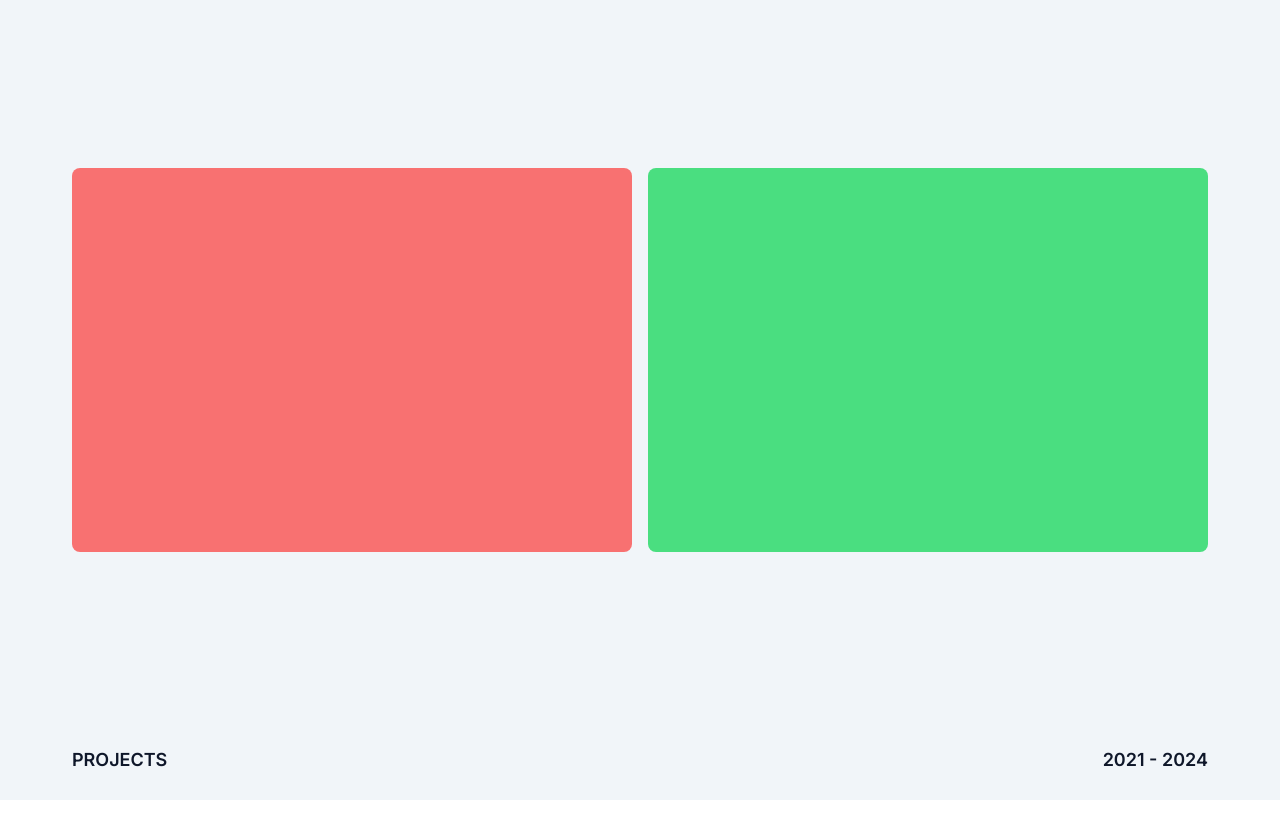
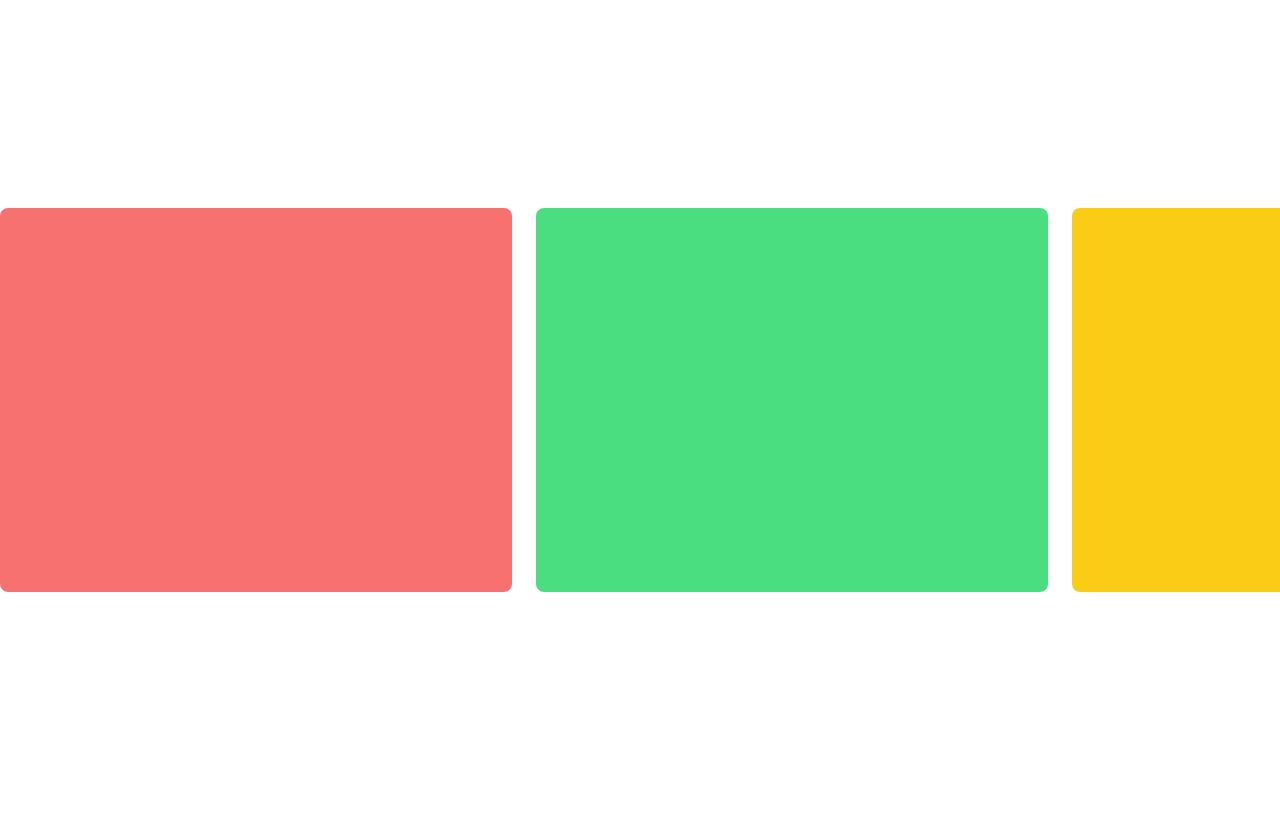
Before and after one commit to Kishn0109/frontend-journey, a Next.js app: page /projects in a window 1280 px wide. Shown: the top 838 px of the page. Before the commit the page ends 800 px from the top, so only its background shows below. Built offline with nearby package versions, Linux system fonts and the light colour scheme.

Commit message:
feat: horizontal scroll using gsap/ScrollTrigger

```diff
--- a/app/globals.css
+++ b/app/globals.css
@@ -64,7 +64,7 @@
 		@apply border-border;
 	}
 	body {
-		@apply bg-background text-foreground;
+		@apply bg-background text-foreground overflow-x-hidden;
 	}
 }
 @layer utilities {
--- /dev/null
+++ b/app/gsap/page.tsx
@@ -0,0 +1,64 @@
+"use client";
+import { useGSAP } from "@gsap/react";
+import gsap from "gsap";
+import { ScrollTrigger } from "gsap/ScrollTrigger";
+import React, { useRef } from "react";
+
+gsap.registerPlugin(ScrollTrigger);
+export default function gsapPage() {
+	const container = useRef();
+	useGSAP(
+		() => {
+			// use selectors...
+			let duration = 10;
+			const sections = gsap.utils.toArray(".box");
+			gsap.to(sections, {
+				xPercent: -100 * (sections.length - 2),
+				ease: "none",
+				duration: duration,
+				scrollTrigger: {
+					trigger: container.current,
+					pin: true,
+					scrub: true,
+					snap: 1 / (sections.length - 2),
+					end: () => "+=" + container.current?.offsetWidth,
+				},
+			});
+		},
+		{ scope: container }
+	);
+	return (
+		<div
+			id='adsfajkd'
+			ref={container}
+			className='flex items-center flex-nowrap w-fit   h-screen'>
+			<div className='h-[60vh] w-[50vw] px-4 shrink-0 box   '>
+				<div className='rounded-lg bg-red-400 w-full h-full'></div>
+			</div>
+			<div className=' h-[60vh] w-[50vw] px-4 shrink-0 box   '>
+				<div className='rounded-lg bg-green-400 w-full h-full'></div>
+			</div>
+			<div className=' h-[60vh] w-[50vw] px-4 shrink-0 box   '>
+				<div className='rounded-lg bg-yellow-400 w-full h-full'></div>
+			</div>
+			<div className=' h-[60vh] w-[50vw] px-4 shrink-0 box   '>
+				<div className='rounded-lg bg-green-400 w-full h-full'></div>
+			</div>
+			<div className='h-[60vh] w-[50vw] px-4 shrink-0 box   '>
+				<div className='rounded-lg bg-red-400 w-full h-full'></div>
+			</div>
+			<div className=' h-[60vh] w-[50vw] px-4 shrink-0 box   '>
+				<div className='rounded-lg bg-green-400 w-full h-full'></div>
+			</div>
+			<div className=' h-[60vh] w-[50vw] px-4 shrink-0 box   '>
+				<div className='rounded-lg bg-yellow-400 w-full h-full'></div>
+			</div>
+			<div className=' h-[60vh] w-[50vw] px-4 shrink-0 box   '>
+				<div className='rounded-lg bg-green-400 w-full h-full'></div>
+			</div>
+			<div className=' h-[60vh] w-[50vw] px-4 shrink-0 box   '>
+				<div className='rounded-lg bg-green-400 w-full h-full'></div>
+			</div>
+		</div>
+	);
+}
--- a/app/projects/page.tsx
+++ b/app/projects/page.tsx
@@ -1,50 +1,6 @@
-import {
-	Carousel,
-	CarouselContent,
-	CarouselItem,
-} from "@/components/ui/carousel";
+import Projects from "@/components/projects";
 import React from "react";
 
-export default function Projects() {
-	return (
-		<>
-			<div className='site-wide h-screen flex flex-col'>
-				<div className='flex-1 flex w-full items-center'>
-					<Carousel className='w-full' opts={{ loop: true, align: "start" }}>
-						<CarouselContent>
-							<CarouselItem className='h-96 md:basis-1/2  '>
-								<div className='rounded-lg bg-red-400 w-full h-full'></div>
-							</CarouselItem>
-							<CarouselItem className=' h-96 md:basis-1/2  '>
-								<div className='rounded-lg bg-green-400 w-full h-full'></div>
-							</CarouselItem>
-							<CarouselItem className=' h-96 md:basis-1/2  '>
-								<div className='rounded-lg bg-yellow-400 w-full h-full'></div>
-							</CarouselItem>
-							<CarouselItem className=' h-96 md:basis-1/2  '>
-								<div className='rounded-lg bg-green-400 w-full h-full'></div>
-							</CarouselItem>
-							<CarouselItem className='h-96 md:basis-1/2  '>
-								<div className='rounded-lg bg-red-400 w-full h-full'></div>
-							</CarouselItem>
-							<CarouselItem className=' h-96 md:basis-1/2  '>
-								<div className='rounded-lg bg-green-400 w-full h-full'></div>
-							</CarouselItem>
-							<CarouselItem className=' h-96 md:basis-1/2  '>
-								<div className='rounded-lg bg-yellow-400 w-full h-full'></div>
-							</CarouselItem>
-							<CarouselItem className=' h-96 md:basis-1/2  '>
-								<div className='rounded-lg bg-green-400 w-full h-full'></div>
-							</CarouselItem>
-						</CarouselContent>
-					</Carousel>
-				</div>
-				<div className='h-10 flex items-center text-secondary-foreground font-semibold text-lg py-10'>
-					<div>PROJECTS</div>
-					<div className='flex-1'></div>
-					<div>2021 - 2024</div>
-				</div>
-			</div>
-		</>
-	);
+export default function Page() {
+	return <Projects />;
 }
--- a/components/layouts/LandingPageLayout.tsx
+++ b/components/layouts/LandingPageLayout.tsx
@@ -5,5 +5,5 @@ export default function LandingPageLayout({
 }: {
 	children: React.ReactNode;
 }) {
-	return <div className='site-container'>{children} </div>;
+	return <div className=''>{children} </div>;
 }
--- /dev/null
+++ b/components/projects/index.tsx
@@ -0,0 +1,63 @@
+"use client";
+import React from "react";
+import { useRef } from "react";
+import gsap from "gsap";
+import { useGSAP } from "@gsap/react";
+import { ScrollSmoother, ScrollTrigger } from "gsap/all";
+gsap.registerPlugin(useGSAP, ScrollTrigger, ScrollSmoother);
+ScrollTrigger.normalizeScroll(true);
+export default function Projects() {
+	const container = useRef();
+	useGSAP(
+		() => {
+			let smoother = ScrollSmoother?.create({
+				smooth: 20,
+				effects: true,
+				normalizeScroll: true,
+			});
+		},
+		{ scope: container }
+	);
+	return (
+		<div className='h-[calc((20vw*8)+24px*7)]'>
+			<div
+				className='h-screen flex flex-col fixed top-0 bottom-0 left-0 right-0 overflow-x-hidden'
+				id='smooth-wrapper'>
+				<div
+					className='flex-1 flex gap-6  items-center'
+					ref={container}
+					id='smooth-content'>
+					<div className='h-96 w-[40vw] shrink-0   '>
+						<div className='rounded-lg bg-red-400 w-full h-full'></div>
+					</div>
+					<div className=' h-96 w-[40vw] shrink-0   '>
+						<div className='rounded-lg bg-green-400 w-full h-full'></div>
+					</div>
+					<div className=' h-96 w-[40vw] shrink-0   '>
+						<div className='rounded-lg bg-yellow-400 w-full h-full'></div>
+					</div>
+					<div className=' h-96 w-[40vw] shrink-0   '>
+						<div className='rounded-lg bg-green-400 w-full h-full'></div>
+					</div>
+					<div className='h-96 w-[40vw] shrink-0   '>
+						<div className='rounded-lg bg-red-400 w-full h-full'></div>
+					</div>
+					<div className=' h-96 w-[40vw] shrink-0   '>
+						<div className='rounded-lg bg-green-400 w-full h-full'></div>
+					</div>
+					<div className=' h-96 w-[40vw] shrink-0   '>
+						<div className='rounded-lg bg-yellow-400 w-full h-full'></div>
+					</div>
+					<div className=' h-96 w-[40vw] shrink-0   '>
+						<div className='rounded-lg bg-green-400 w-full h-full'></div>
+					</div>
+				</div>
+				{/* <div className='h-10 flex items-center text-secondary-foreground font-semibold text-lg py-10'>
+					<div>PROJECTS</div>
+					<div className='flex-1'></div>
+					<div>2021 - 2024</div>
+				</div> */}
+			</div>
+		</div>
+	);
+}
--- a/package.json
+++ b/package.json
@@ -9,6 +9,7 @@
     "lint": "next lint"
   },
   "dependencies": {
+    "@gsap/react": "^2.1.1",
     "@radix-ui/react-progress": "^1.1.0",
     "@radix-ui/react-slot": "^1.1.0",
     "class-variance-authority": "^0.7.0",
@@ -16,6 +17,7 @@
     "embla-carousel-autoplay": "^8.1.7",
     "embla-carousel-fade": "^8.1.7",
     "embla-carousel-react": "^8.1.7",
+    "gsap": "^3.12.5",
     "lucide-react": "^0.416.0",
     "next": "14.2.5",
     "react": "^18",
```
Also changed, not shown: 1 other file (tests, documents, lock files or other folders).
